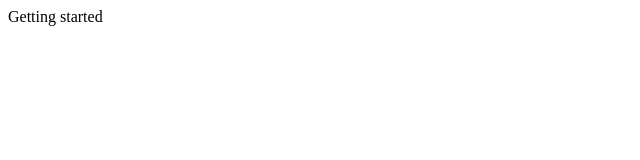
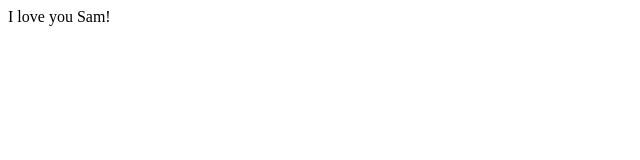
Before and after one commit to AlexMJung/Alex.github.io, a plain HTML site: page index.html in a window 1280 px wide. Shown: the full height of the page, 0-640 px from the left. Drawn offline with Linux system fonts and the light colour scheme.

Commit message:
first change

```diff
--- a/index.html
+++ b/index.html
@@ -4,6 +4,6 @@
       <link rel="stylesheet" src:"Style.css">
     </Head>
     <body>
-    Getting started
+    I love you Sam!
     </body>
   </html>
```
